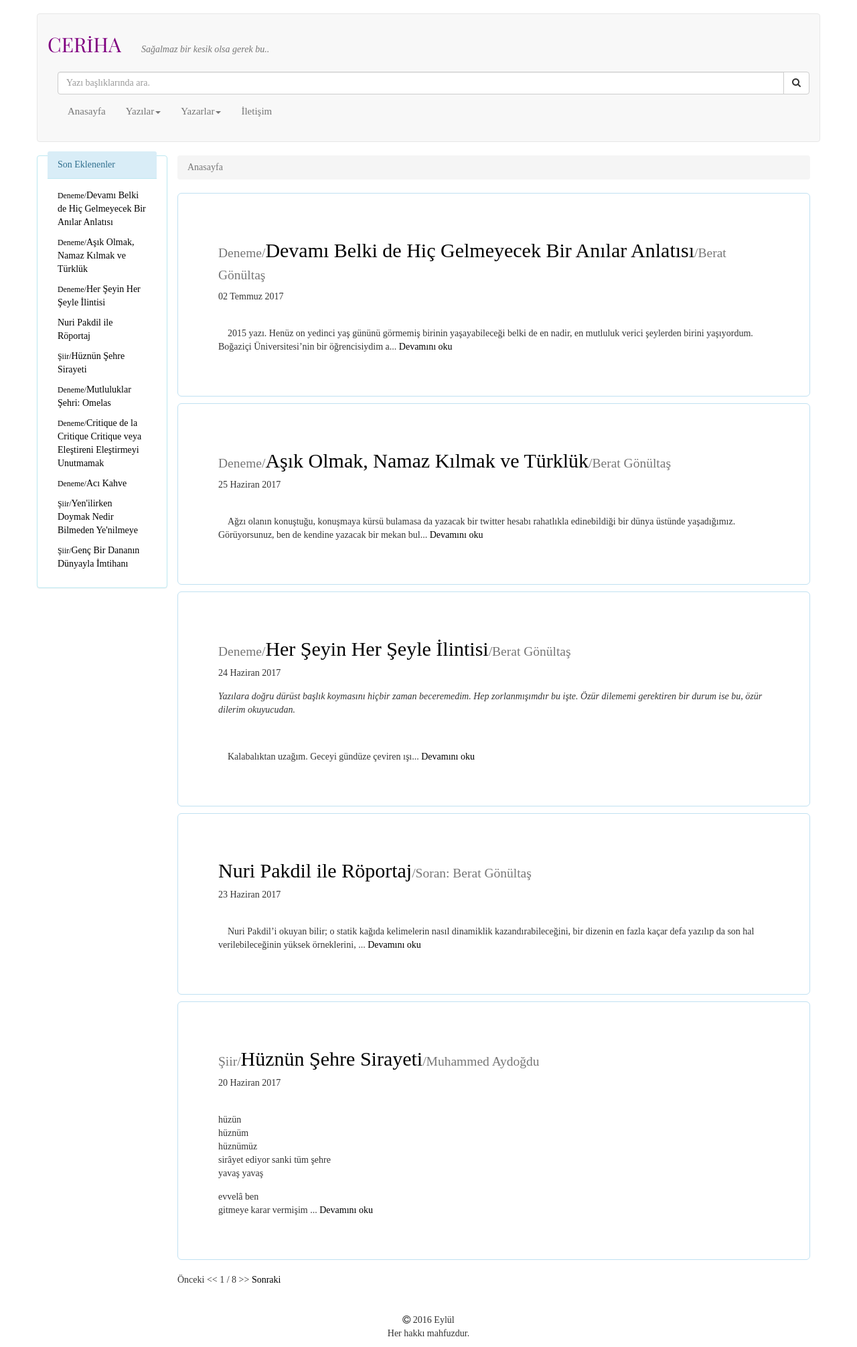
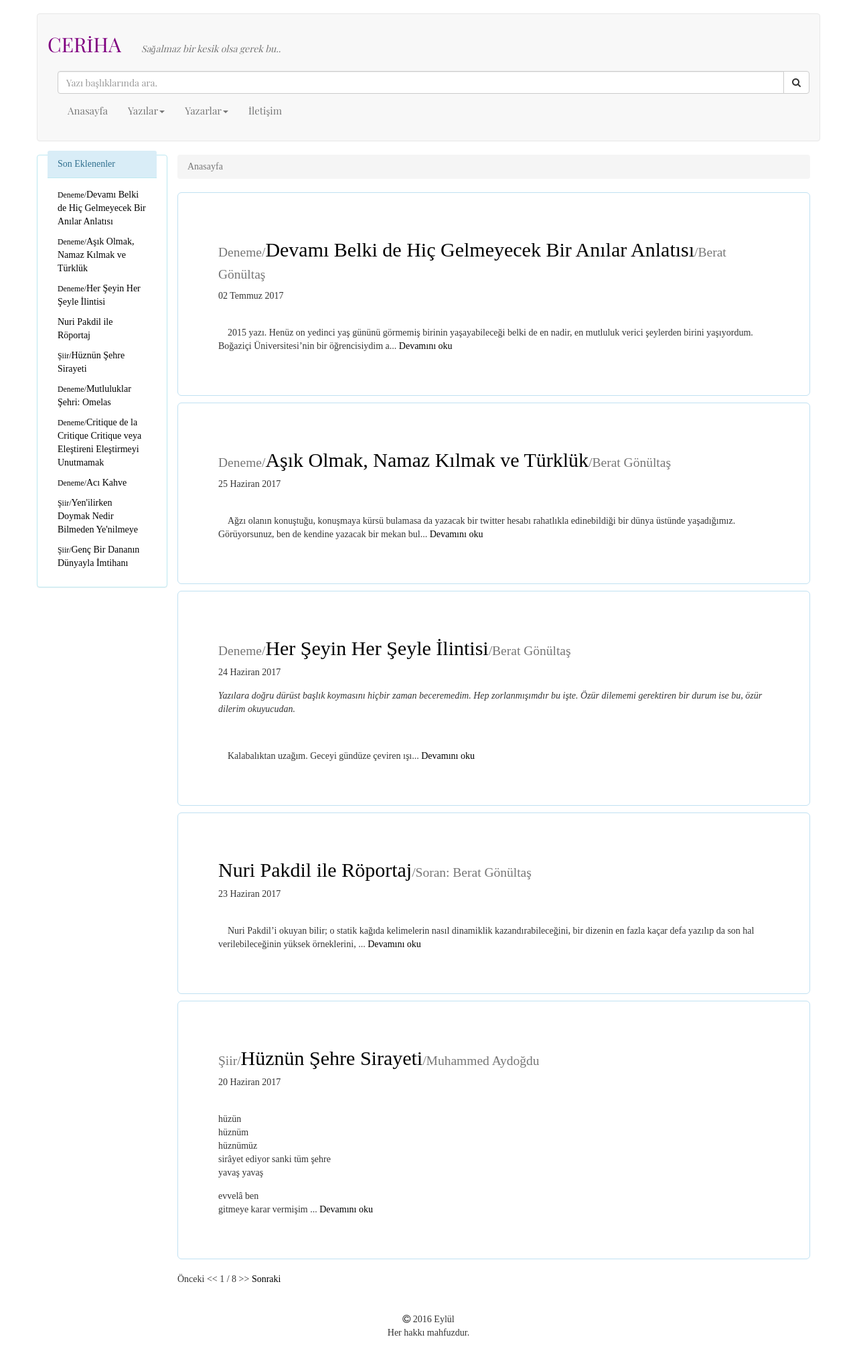
Before and after one commit to muhammedaydogdu/muhammedaydogdu.github.io, a Jekyll site: the page built from index.html, in a window 1280 px wide. Shown: the whole page at 67% size. Built offline with Jekyll 4.4.1, drawn with Linux system fonts in a browser that asks for light colours; the list of posts is cut into pages by our own code.

Commit message:
yazıtipi

```diff
--- a/css/style.css
+++ b/css/style.css
@@ -1,6 +1,7 @@
-* {
-  font-family: 'Times New Roman', serif;
+body {
+  font-family: "Libre Baskerville", "Times New Roman", serif;
 }
+
 div .panel-heading {
   margin-top: -7px;
 }
@@ -60,6 +61,7 @@ footer {
 .foot-texts {
   display: inline;
 }
+
 body .jumbotron p {
   font-size: 14px;
 }
```
